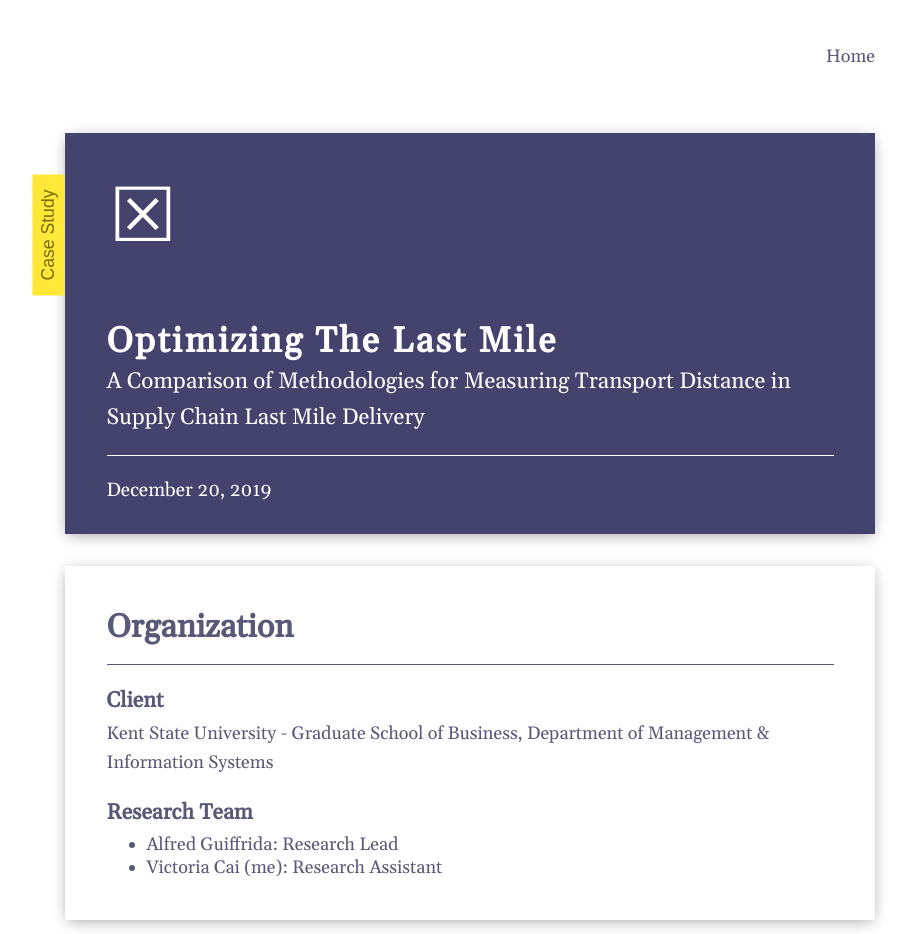
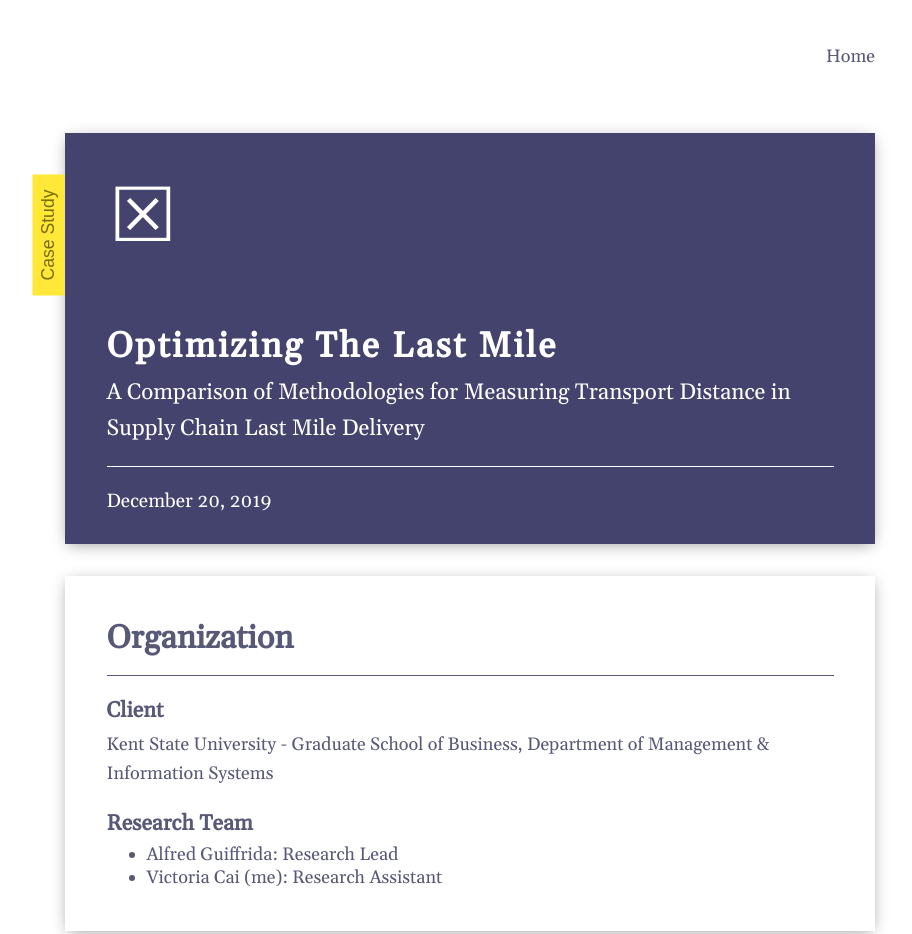
Before and after one commit to VictoriaJCai/victoriajcai.github.io, a plain HTML site: page last-mile.html in a window 1280 px wide. Shown: the top 934 px of the page, without its empty margins (170-1082 px from the left). Drawn offline with nearby package versions, Linux system fonts and the light colour scheme.

Commit message:
fixes h1 line-height
text was intersecting when line wrapped

```diff
--- a/case-study-page.css
+++ b/case-study-page.css
@@ -119,7 +119,7 @@ figure.can-zoom img {max-width:100%;}
 figure.can-zoom figcaption {text-align:center;}
 
 /* TYPOGRAPHY */
-h1 {font-family:Gelasio,sans-serif;font-weight:600;font-size:2.7em;letter-spacing:2.3px;line-height:.8em;margin:0;}
+h1 {font-family:Gelasio,sans-serif;font-weight:600;font-size:2.7em;letter-spacing:2.3px;line-height:1.1em;margin:0;}
 h1 span {font-weight:700;font-size:0.79em;text-transform:uppercase;}
 h3 {font-family:Gelasio,sans-serif;font-size:1.6em;font-weight:normal;margin-bottom:.3em;}
 
```
